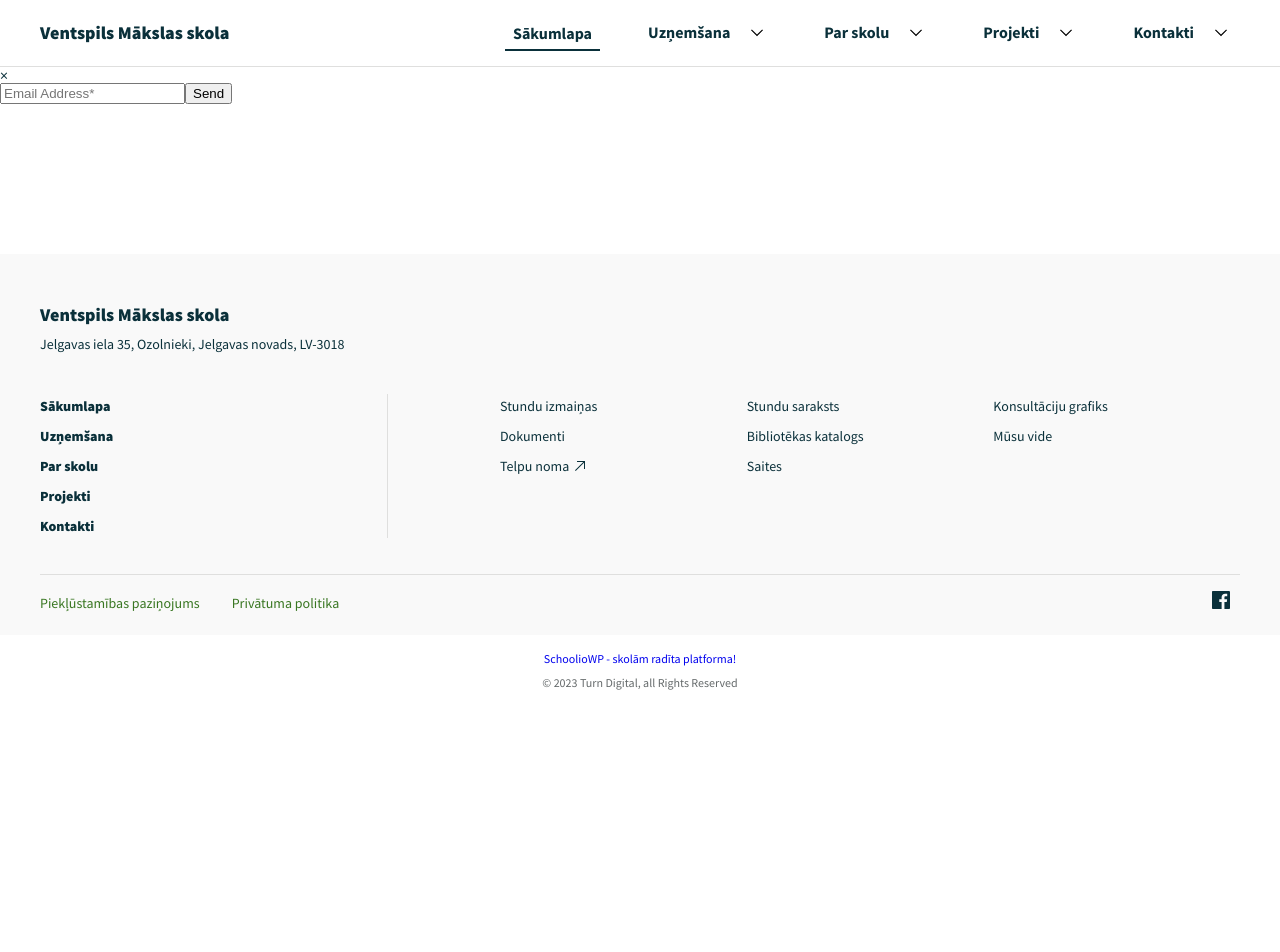
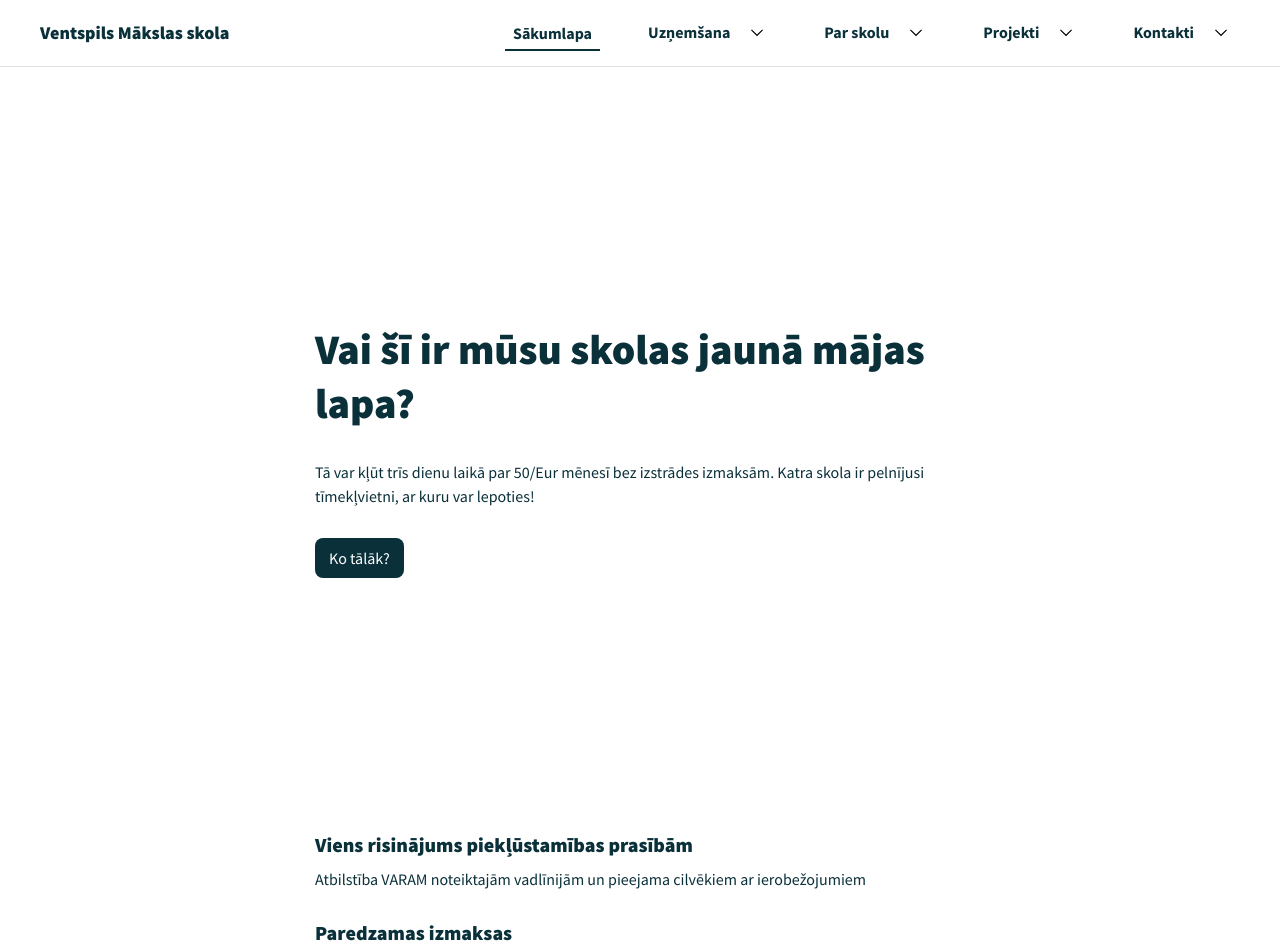
Before and after one commit to turn-digital/form-check-schoolio, a React (Create React App) app: page /#/Contact in a window 1280 px wide. Shown: the top 952 px of the page. Before the commit the page ends 800 px from the top, so only its background shows below. Built offline with nearby package versions, Linux system fonts and the light colour scheme.

Commit message:
style form

```diff
--- a/src/assets/scss/style.scss
+++ b/src/assets/scss/style.scss
@@ -15,3 +15,4 @@
 @import "../../components/card-article/card-article";
 @import "../../components/card-event/card-event";
 @import "../../components/button/button";
+@import "../../components/contactForm/contactsForm";
--- a/src/components/contactForm/ContactForm.js
+++ b/src/components/contactForm/ContactForm.js
@@ -27,18 +27,74 @@ const ContactForm = () => {
   }
 
   return (
-    <div className="container max-w-2xl text-center">
-      <div>
-        {message}
-        <div>
-          <span onClick={() => setMessage("")}>&times;</span>
+    <main className="wrapper contacts-form">
+      <section className="contacts-form__block">
+        <h1 className="contacts-form__head">Vai šī ir mūsu skolas jaunā mājas lapa?</h1>
+        <p className="contacts-form__text">Tā var kļūt trīs dienu laikā par 50/Eur mēnesī bez izstrādes izmaksām. Katra skola ir pelnījusi tīmekļvietni, ar kuru var lepoties! </p>
+        <button className="contacts-form__button" aria-label="Ko tālāk?" href="#form">Ko tālāk?</button>
+      </section>
+      <section className="contacts-form__block">
+        <ul>
+          <li className="contacts-form__point">
+            <h3 className="contacts-form__subtitle">Viens risinājums piekļūstamības prasībām</h3>
+            <p className="contacts-form__text">Atbilstība VARAM noteiktajām vadlīnijām un pieejama cilvēkiem ar ierobežojumiem</p>
+          </li>
+          <li className="contacts-form__point">
+            <h3 className="contacts-form__subtitle">Paredzamas izmaksas</h3>
+            <p className="contacts-form__text">Nav izstrādes maksas, tikai uzturēšana. 50 eur mēnesī.</p>
+          </li>
+          <li className="contacts-form__point">
+            <h3 className="contacts-form__subtitle">Saturu ievietošana tik viegla kā Facebook</h3>
+            <p className="contacts-form__text">Ērta satura ievadīšana. Katram pa spēkam. Vienmēr aktuāls saturs, jo to var ievietot jebkurš.</p>
+          </li>
+        </ul>
+      </section>
+      <section className="contacts-form__box">
+        <h2 className="contacts-form__title">Vairākas skolas jau izvēlas Schoolio platformu!</h2>
+        <ul className="contacts-form__list">
+          <li className="contacts-form__item">
+            <a className="contacts-form__link" aria-label="Ozolnieku vidusskola" href="https://www.salgalesmms.lv/">Ozolnieku vidusskola</a>
+          </li>
+          <li className="contacts-form__item">
+            <a className="contacts-form__link" aria-label="Salgales mūzikas un mākslas skola" href="https://www.salgalesmms.lv/">Salgales mūzikas un mākslas skola</a>
+          </li>
+          <li className="contacts-form__item">
+            <a className="contacts-form__link" aria-label="Ozolnieku vidusskola" href="https://www.salgalesmms.lv/">Ozolnieku vidusskola</a>
+          </li>
+          <li className="contacts-form__item">
+            <a className="contacts-form__link" aria-label="Salgales mūzikas un mākslas skola" href="https://www.salgalesmms.lv/">Salgales mūzikas un mākslas skola</a>
+          </li>
+          <li className="contacts-form__item">
+            <a className="contacts-form__link" aria-label="Ozolnieku vidusskola" href="https://www.salgalesmms.lv/">Ozolnieku vidusskola</a>
+          </li>
+          <li className="contacts-form__item">
+            <a className="contacts-form__link" aria-label="Salgales mūzikas un mākslas skola" href="https://www.salgalesmms.lv/">Salgales mūzikas un mākslas skola</a>
+          </li>
+        </ul>
+      </section>
+      <section className="container max-w-2xl text-center">
+        <div className="contacts-form__box">
+          <h2 className="contacts-form__title">Ko darīt tālāk?</h2>
+          <p className="contacts-form__text">Sūti informātikas skolotājam vai atbildīgajam par mājaslapu, jo tava mājaslapa var izskatīties šādi!</p>
+          <button className="contacts-form__button" aria-label="Dalīties" href="#form">Dalīties</button>
+          <p className="contacts-form__text contacts-form__text--margin">Ievadi savu e-pasta adresi un mēs ar tevi sazināsiemies tuvāko dienu laikā</p>
         </div>
-        <form ref={formRef} onSubmit={submitContact}>
-          <input required placeholder="Email Address*" type={"email"} />
-          <button type="submit">Send</button>
-        </form>
-      </div>
-    </div>
+        <div id="form">
+         {message && (
+           <div>
+           {message}
+           <span className="contacts-form__close" onClick={() => setMessage("")}>&times;</span>
+         </div>
+         )}
+          <form ref={formRef} onSubmit={submitContact} className="contacts-form__form">
+            <label for="email" className="contacts-form__text">E-pasts</label>
+            <input id="email" required type={"email"} className="contacts-form__input"/>
+            <button className="contacts-form__button" aria-label="submit" type="submit">Send</button>
+          </form>
+          <img className="contacts-form__img" src="../../assets/images/makslasskola.ventspils.lv-ln.jpg" aria-label="schoolio logo"/>
+        </div>
+    </section>
+    </main>
   );
 };
 
--- /dev/null
+++ b/src/components/contactForm/contactsForm.scss
@@ -0,0 +1,99 @@
+.contacts-form {
+    max-width: 650px;
+    &__head {
+        margin-bottom: 30px;
+        font-weight: 900;
+        font-size: 42px;
+        line-height: 54px;
+    }
+
+    &__block {
+        margin-top: 255px;
+    }
+
+    &__button {
+        display: block;
+        margin-top: 30px;
+        padding: 8px 14px;
+        background-color: $color-tertiary;
+        border: 0;
+        color: $color-text-white;
+        font-family: $font-primary;
+        font-size: 16px;
+        line-height: 24px;
+        border-radius: 8px;
+        cursor: pointer;
+    }
+
+    &__text {
+        font-size: 16px;
+        line-height: 24px;
+
+        &--margin {
+            margin: 30px 0;
+        }
+    }
+
+    &__subtitle {
+        margin-bottom: 10px;
+        font-weight: 900;
+        font-size: 20px;
+        line-height: 24px;
+    }
+
+    &__point {
+        margin-top: 30px;
+
+        &:first-child {
+            margin-top: 0;
+        }
+    }
+
+    &__box {
+        margin-top: 86px;
+    }
+
+    &__title {
+        margin-bottom: 30px;
+        font-weight: 900;
+        font-size: 28px;
+        line-height: 32px;
+    }
+
+    &__img {
+        margin-top: 80px;
+        margin-bottom: 105px;
+    }
+
+    &__link {
+        color: $color-tertiary;
+        font-weight: 400;
+        font-size: 16px;
+        line-height: 24px;
+        text-decoration-line: underline;
+    }
+
+    &__list {
+        list-style: disc;
+    }
+
+    &__item {
+        margin-left: 26px;
+    }
+
+    &__input {
+        margin-top: 8px;
+        display: block;
+        width: 100%;
+        min-height: 60px;
+        padding-left: 30px;
+        background: url("../../assets/images/svg/icon-chevron-right.svg") no-repeat scroll 9px 20px;
+        border-radius: 3px;
+        border: 1px solid $color-border-stone;
+    }
+
+    &__close {
+        margin-left: 30px;
+    }
+
+}
```
